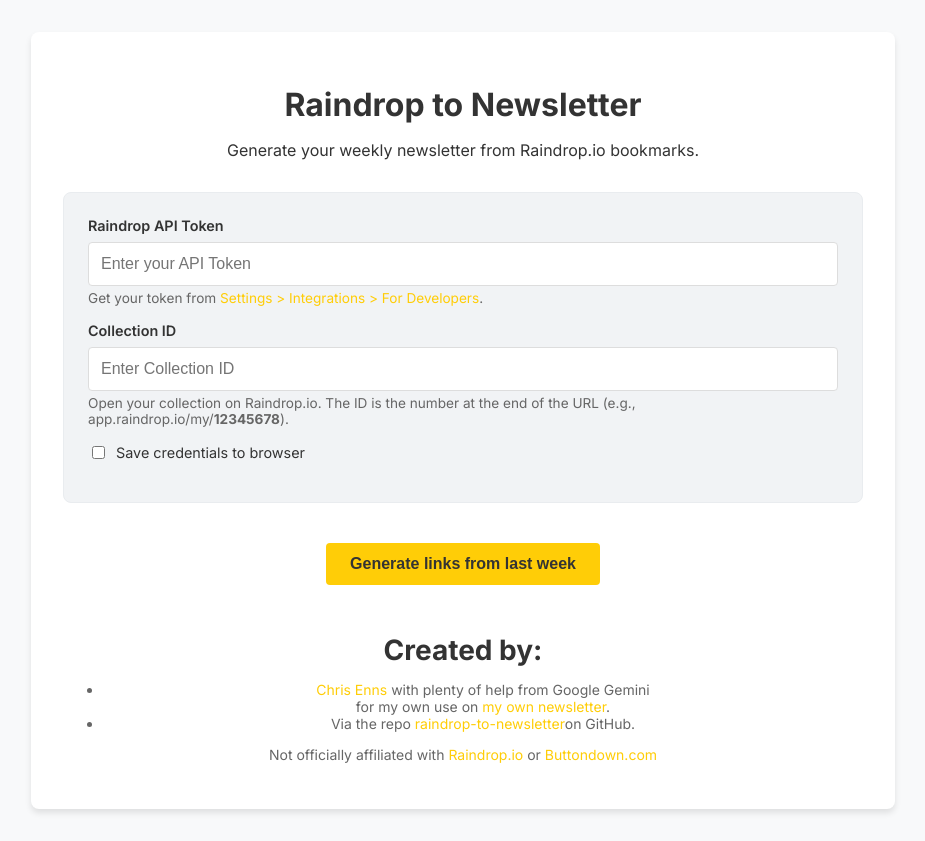
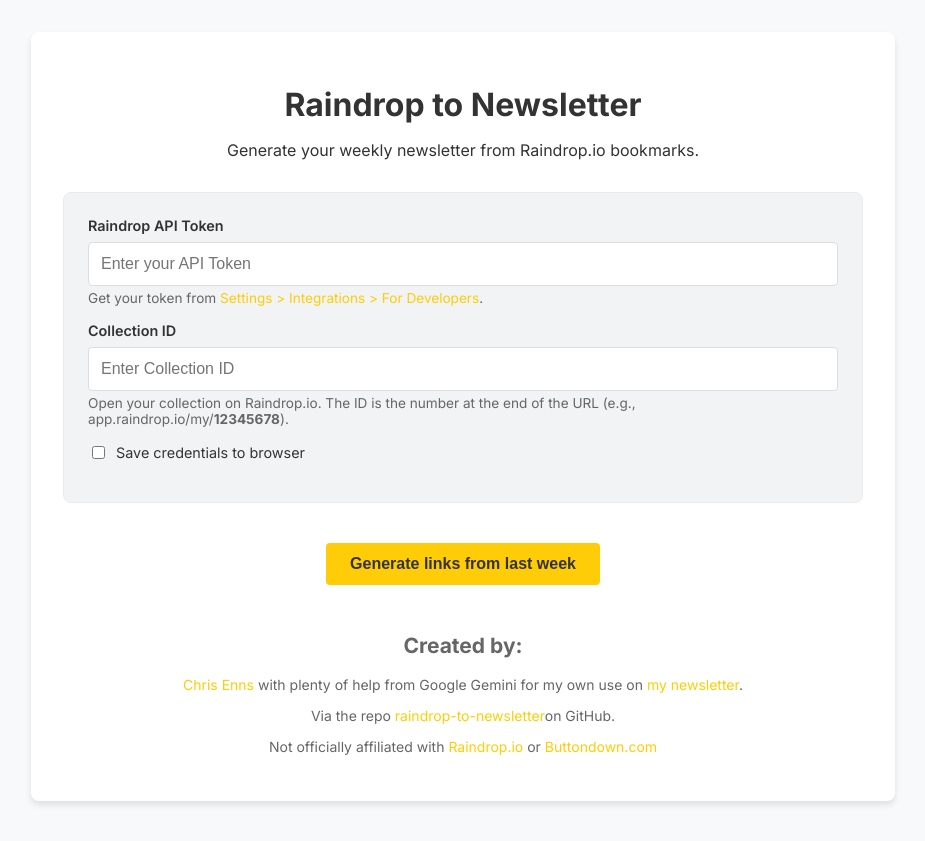
Before and after one commit to iChris/raindrop-to-newsletter, a website: page public/index.html in a window 1280 px wide. Shown: the whole page, without its empty margins (177-1102 px from the left). Drawn offline with Linux system fonts and the light colour scheme.

Commit message:
fixing homepage and readme links

```diff
--- a/public/index.html
+++ b/public/index.html
@@ -48,11 +48,9 @@
         </main>
 
         <footer>
-            <h1>Created by:</h1>
-            <ul>
-                <li><a href="https://chrisenns.com">Chris Enns</a> with plenty of help from Google Gemini</li> for my own use on <a href="https://buttondown.com/lemoncasting">my own newsletter</a>.</li>
-                <li>Via the repo <a href="https://github.com/chrisenns/raindrop-to-newsletter">raindrop-to-newsletter</a>on GitHub.</li>
-            </ul>
+            <h2>Created by:</h2>
+            <p><a href="https://chrisenns.com">Chris Enns</a> with plenty of help from Google Gemini for my own use on <a href="https://buttondown.com/lemoncasting">my newsletter</a>.</p>
+            <p>Via the repo <a href="https://github.com/chrisenns/raindrop-to-newsletter">raindrop-to-newsletter</a>on GitHub.</p>
             <p>Not officially affiliated with <a href="https://raindrop.io" target="_blank">Raindrop.io</a> or <a href="https://buttondown.email/refer/lemoncasting" target="_blank">Buttondown.com</a></p>
         </footer>
     </div>
```
Also changed, not shown: README.md.
